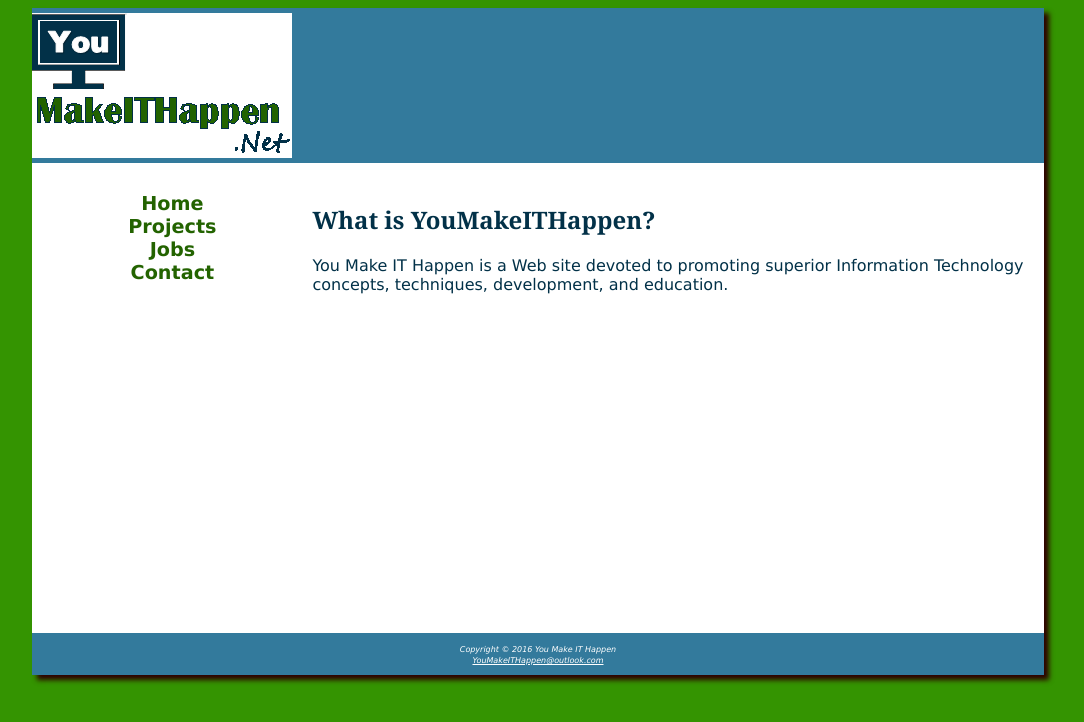
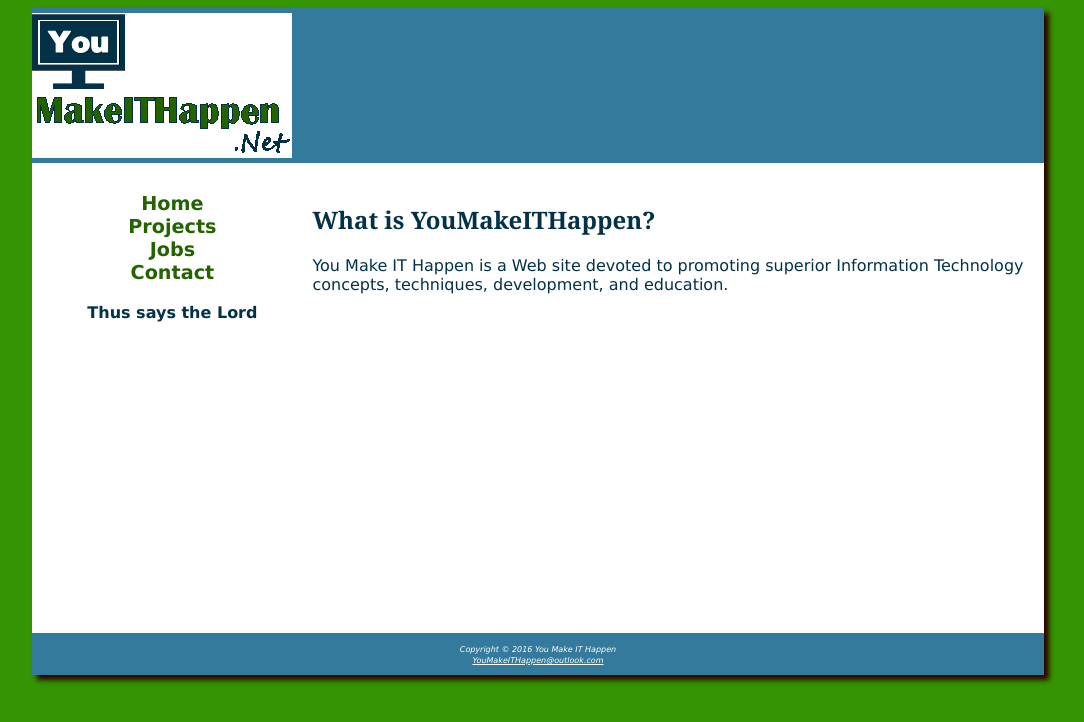
Before and after one commit to kloewenhagen/YouMakeITHappen, a plain HTML site: page Website/index.html in a window 1280 px wide. Shown: the whole page, without its empty margins (102-1186 px from the left). Drawn offline with Linux system fonts and the light colour scheme.

Commit message:
Original Clone

```diff
--- a/Website/index.html
+++ b/Website/index.html
@@ -28,6 +28,11 @@
           <li><a href="jobs.html">Jobs</a></li>
           <li><a href="Contact.html">Contact</a></li>
         </ul>
+        <section class="Scripture";>
+          <p>
+            Thus says the Lord
+          </p>
+        </section>
       </nav>
       <main>
         <h2>What is YouMakeITHappen?</h2>
```
